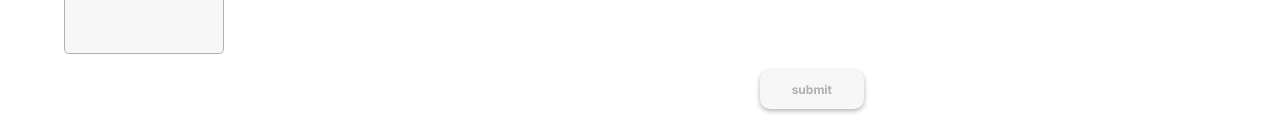
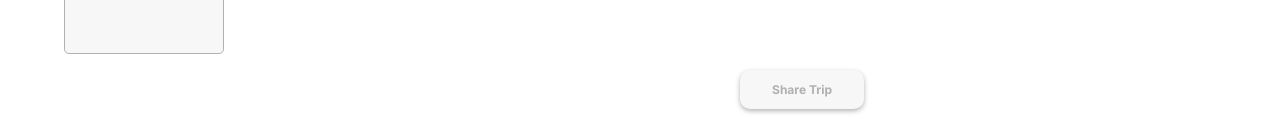
Before and after one commit to danicodes01/trip-share, a Next.js app: page /trips/share in a window 1280 px wide. Shown: the part 658-797 px from the top of the page. Built offline with nearby package versions, Linux system fonts and the light colour scheme.

Commit message:
TS025: Added form submission status on client side

```diff
--- a/app/trips/share/page.js
+++ b/app/trips/share/page.js
@@ -1,6 +1,7 @@
 import ImageSelector from '@/components/trips/image-selector'
 import classes from './page.module.css'
 import {create} from '../../../lib/actions'
+import TripSubmit from '@/components/trips/trip-submit'
 export default function ShareTripPage () {
   return (
     <>
@@ -29,7 +30,7 @@ export default function ShareTripPage () {
           </p>
           <ImageSelector label='image' name='image' />
           <p className={classes.submit}>
-            <button type="submit">submit</button>
+            <TripSubmit/>
           </p>
         </form>
       </main>
--- /dev/null
+++ b/components/trips/trip-submit.js
@@ -0,0 +1,12 @@
+"use client";
+import { useFormStatus } from "react-dom";
+
+export default function TripSubmit() {
+  const { pending } = useFormStatus();
+
+  return (
+    <button disabled={pending}>
+      {pending ? "Submitting..." : "Share Trip"}{" "}
+    </button>
+  );
+}
--- a/lib/actions.js
+++ b/lib/actions.js
@@ -24,7 +24,7 @@ export async function create (formData) {
     !trip.image ||
     trip.image.size === 0
   ) {
-      return
+      throw new Error('Invalid input')
   }
   await saveTrip(trip)
   revalidatePath('/trips', 'layout');
--- a/lib/trips.js
+++ b/lib/trips.js
@@ -48,7 +48,7 @@ export async function saveTrip(trip) {
     });
     return savedTrip;
   } catch (error) {
-    console.err("Error saving trip to database:", error);
+    console.error("Error saving trip to database:", error);
     throw error;
   }
 }
```
Also changed, not shown: app/icon.jpg (added), app/icon.png (deleted).
